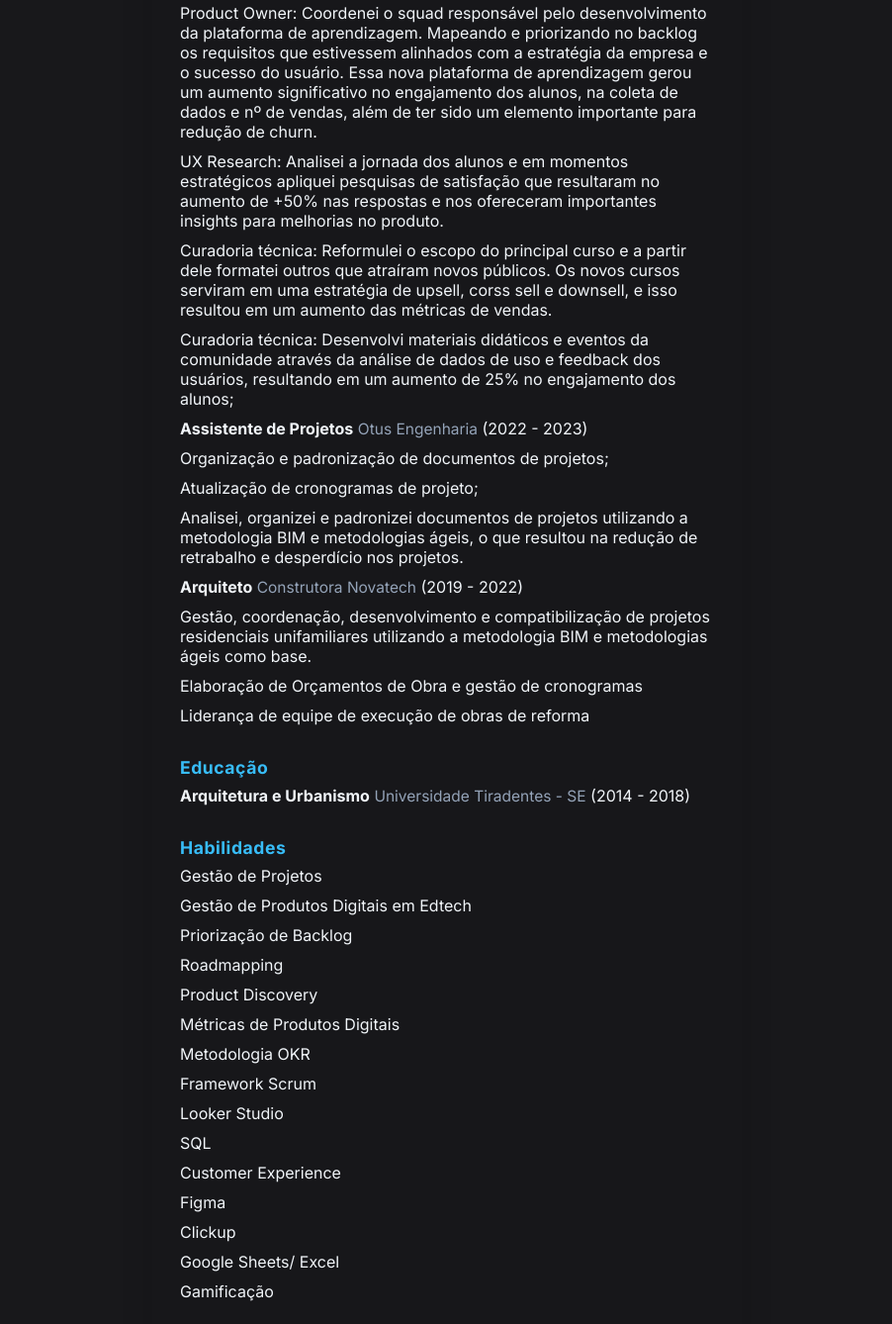
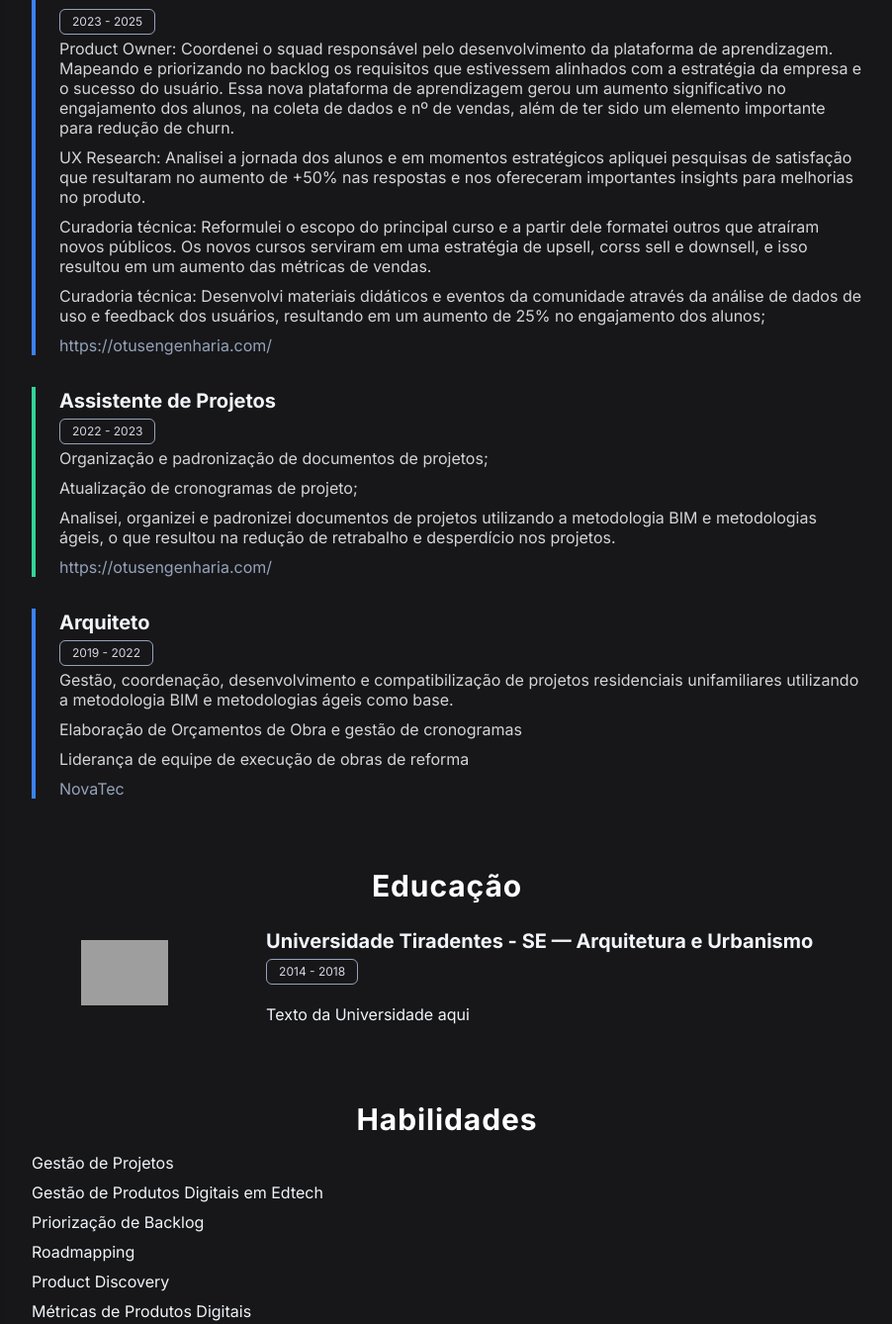
Before and after one commit to JoanesFeitosa/joanesfeitosa, a plain HTML site: page index.html in a window 1280 px wide. Shown: the part 721-2059 px from the top of the page at 99% size, without its empty margins (188-1090 px from the left). Drawn offline with nearby package versions, Linux system fonts and the light colour scheme; grey boxes are pictures that could not be loaded.

Commit message:
Commit bomba

```diff
--- a/index.html
+++ b/index.html
@@ -26,7 +26,7 @@
     }
     .container {
       background: rgba(24,24,27,0.95);
-      max-width: 540px;
+      max-width: 840px;
       width: 100%;
       margin: 32px auto;
       border-radius: 18px;
@@ -57,10 +57,20 @@
       margin: 0 0 20px 0;
     }
     .bio {
+      max-width: 80%;
       color: var(--fg);
       font-size: 1em;
-      text-align: center;
+      text-align: left;
       margin-bottom: 24px;
+      border: 1px solid var(--muted);
+      border-radius: 6px;
+      padding: 16px 28px;
+      display: flex;
+      flex-direction: column;
+      align-items: center;
+    }
+    .bio img {
+      margin-top: -70px;
     }
     .social {
       display: flex;
@@ -81,27 +91,41 @@
       margin-bottom: 22px;
     }
     .section-title {
-      font-size: 1.1em;
+      font-size: 1.875rem;
+      line-height: 2.25rem;
       font-weight: 700;
-      color: var(--accent);
-      margin-bottom: 8px;
+      color: #fff;
+      margin: 1rem 0;
       letter-spacing: 0.03em;
+      text-align: center;
     }
     ul {
       list-style: none;
       padding: 0;
       margin: 0;
     }
+    .cor-texto li {
+      color: #d5d5d5;
+    }
     li {
       margin-bottom: 10px;
       color: var(--fg);
     }
     .job-title {
-      font-weight: 700;
+      font-weight: 600;
+      font-size: 1.25rem;
+      line-height: 1.75rem;
     }
     .job-company {
-      color: var(--muted);
-      font-size: 0.97em;
+      border: 1px solid var(--muted);
+      border-radius: .375rem;
+      font-size: 0.75rem;
+      font-weight: 500;
+      line-height: 1rem;
+      color: #d7d7e3;
+      padding: .25rem .75rem;
+      margin: .25rem 0;
+      display:inline-block;
     }
     .edu-title {
       font-weight: 700;
@@ -110,8 +134,34 @@
       color: var(--muted);
       font-size: 0.97em;
     }
-    .teste {
-
+    .experience-items {
+      border-left: 4px solid rgb(59, 130, 246);
+      padding-left: 1.5rem;
+      margin: 2rem 0;
+    }
+    .links-exp {
+      color: var(--muted);
+      text-decoration: none;
+      transition: color 0.2s;
+    }
+    .links-exp:hover {
+      text-decoration: underline;
+    }
+    .border-color {
+      border-color: #34d399;
+    }
+    .education-item {
+      display: flex;
+      justify-content: space-around;
+      align-items: center;
+      margin: 1.5rem 0;
+    }
+    .img-edu {
+      width: 5.5rem;
+      height: 5.5rem;
+    }
+    img {
+      max-width: 100%;
     }
     @media (max-width: 600px) {
       .container {
@@ -126,41 +176,64 @@
 </head>
 <body>
   <div class="container">
+    <section class="bio">
       <img src="https://avatars.githubusercontent.com/u/217657326?v=4" alt="Sua foto" class="avatar">
       <h1>Joanes Feitosa</h1>
       <h2>Product Owner | Associate | Analista de Produtos | Edtech</h2>
-    <div class="bio">
+      <h2 class="section-title">Sobre mim</h2>
+      <ul class="cor-texto">
         <li>Experiente no desenvolvimento de produtos digitais e especialista em produtos educacionais, como ambiente virtual de aprendizagem, cursos, eventos presenciais, workshops e mentorias.
-      Coordenei o desenvolvimento da plataforma de aprendizagem, utilizando metodologias ágeis e envolvendo o time em todas as etapas, o que resultou em um produto que gerou um aumento significativo no engajamento, coleta de dados, vendas e redução de churn.
-      Minhas maiores qualificações são: priorização de backlog, comunicação e mediação de equipe multidisciplinar, desenvolvimento de roadmap, analise e interpretação de dados dos usuários para identificação de oportunidades de melhoria na jornada e orientação de time para tomada de decisões de produto baseadas em evidências concretas.
-      Estou focado em evoluir na área de produtos como Product Owner ou Associate Product Manager.</li><br>
-    </div>
-    <div class="social">
-      <a href="mailto:joanesfeitosa.arq@gmail.com" title="E-mail"><i class='bx bx-envelope'></i></a>
-      <a href="https://www.linkedin.com/in/joanesfeitosa" target="_blank" title="LinkedIn"><i class='bx bxl-linkedin'></i></a>
-      <a href="https://github.com/JoanesFeitosa" target="_blank" title="GitHub"><i class='bx bxl-github'></i></a>
-    </div>
+          <li>Coordenei o desenvolvimento da plataforma de aprendizagem, utilizando metodologias ágeis e envolvendo o time em todas as etapas, o que resultou em um produto que gerou um aumento significativo no engajamento, coleta de dados, vendas e redução de churn.</li>
+          <li>Minhas maiores qualificações são: priorização de backlog, comunicação e mediação de equipe multidisciplinar, desenvolvimento de roadmap, analise e interpretação de dados dos usuários para identificação de oportunidades de melhoria na jornada e orientação de time para tomada de decisões de produto baseadas em evidências concretas.</li>
+          <li>Estou focado em evoluir na área de produtos como Product Owner ou Associate Product Manager.</li>
+      </ul>
+    </section>
+
     <section>
       <div class="section-title">Experiência</div>
       <ul>
-        <li>
-          <span class="job-title">Product Owner</span> <span class="job-company">Otus Educação</span> (2023 - 2025)<br>
+        <li class="experience-items">
+          <span class="job-title">Product Owner</span>
+          <div>
+            <span class="job-company">2023 - 2025</span>
+          </div>
+          <ul class="cor-texto">
             <li>Product Owner: Coordenei o squad responsável pelo desenvolvimento da plataforma de aprendizagem. Mapeando e priorizando no backlog os requisitos que estivessem alinhados com a estratégia da empresa e o sucesso do usuário. Essa nova plataforma de aprendizagem gerou um aumento significativo no engajamento dos alunos, na coleta de dados e nº de vendas, além de ter sido um elemento importante para redução de churn.</li>
             <li>UX Research: Analisei a jornada dos alunos e em momentos estratégicos apliquei pesquisas de satisfação que resultaram no aumento de +50% nas respostas e nos ofereceram importantes insights para melhorias no produto.</li>
             <li>Curadoria técnica: Reformulei o escopo do principal curso e a partir dele formatei outros que atraíram novos públicos. Os novos cursos serviram em uma estratégia de upsell, corss sell e downsell, e isso resultou em um aumento das métricas de vendas.</li>
             <li>Curadoria técnica: Desenvolvi materiais didáticos e eventos da comunidade através da análise de dados de uso e feedback dos usuários, resultando em um aumento de 25% no engajamento dos alunos;</li>
+          </ul>
+          <div>
+            <a class="links-exp" href="https://otusengenharia.com/">https://otusengenharia.com/</a>
+          </div>
         </li>
-        <li>
-          <span class="job-title">Assistente de Projetos</span> <span class="job-company">Otus Engenharia</span> (2022 - 2023)<br>
+        <li class="experience-items border-color">
+          <span class="job-title">Assistente de Projetos</span>
+          <div>
+            <span class="job-company">2022 - 2023</span>
+          </div>
+          <ul class="cor-texto">
             <li>Organização e padronização de documentos de projetos;</li>
             <li>Atualização de cronogramas de projeto;</li>
             <li>Analisei, organizei e padronizei documentos de projetos utilizando a metodologia BIM e metodologias ágeis, o que resultou na redução de retrabalho e desperdício nos projetos.</li>
+          </ul>
+          <div>
+            <a class="links-exp" href="https://otusengenharia.com/">https://otusengenharia.com/</a>
+          </div>
         </li>
-        <li>
-          <span class="job-title">Arquiteto</span> <span class="job-company">Construtora Novatech</span> (2019 - 2022)<br>
+        <li class="experience-items">
+          <span class="job-title">Arquiteto</span>
+          <div>
+            <span class="job-company">2019 - 2022</span>
+          </div>
+          <ul class="cor-texto">
             <li>Gestão, coordenação, desenvolvimento e compatibilização de projetos residenciais unifamiliares utilizando a metodologia BIM e metodologias ágeis como base.</li>
             <li>Elaboração de Orçamentos de Obra e gestão de cronogramas</li>
             <li>Liderança de equipe de execução de obras de reforma</li>
+          </ul>
+          <div>
+            <span class="links-exp">NovaTec</span>
+          </div>
         </li>
       </ul>
     </section>
@@ -168,7 +241,20 @@
       <div class="section-title">Educação</div>
       <ul>
         <li>
-          <span class="edu-title">Arquitetura e Urbanismo</span> <span class="edu-institution">Universidade Tiradentes - SE</span> (2014 - 2018)
+          <div class="education-item">
+            <div class="img-edu">
+              <img src="https://images.seeklogo.com/logo-png/21/2/universidade-tiradentes-logo-png_seeklogo-213594.png">
+            </div>
+            <div>
+              <span class="job-title">Universidade Tiradentes - SE — Arquitetura e Urbanismo</span>
+              <div>
+                <span class="job-company">2014 - 2018</span>
+              </div>
+              <p class="cor-texto">
+                Texto da Universidade aqui
+              </p>
+            </div>
+          </div>
         </li>
       </ul>
     </section>
@@ -192,6 +278,16 @@
         <li>Gamificação</li>
       </ul>
     </section>
+    <footer>
+      <div class="footer-content">
+        <div class="social">
+          <a href="mailto:joanesfeitosa.arq@gmail.com?subject=Contato%20sobre%20o%20currículo&body=Olá%2C%20Joanes.%20Tudo%20bem%3F%20Vi%20seu%20currículo%20e%20gostei%20muito%20do%20seu%20perfil.%20Estou%20entrando%20em%20contato%20para%20marcar%20uma%20conversa." title="E-mail"><i class='bx bx-envelope'></i></a>
+          <a href="https://www.linkedin.com/in/joanesfeitosa" target="_blank" title="LinkedIn"><i class='bx bxl-linkedin'></i></a>
+          <a href="https://github.com/JoanesFeitosa" target="_blank" title="GitHub"><i class='bx bxl-github'></i></a>
+          <a href="https://wa.me/557999206957?text=Olá%2C%20Joanes.%20Tudo%20bem%3F%20Vi%20seu%20currículo%20e%20gostei%20muito%20do%20seu%20perfil.%20Estou%20entrando%20em%20contato%20para%20marcar%20uma%20conversa." target="_blank" title="WhatsApp"><i class='bx bxl-whatsapp'></i></a>
+        </div>
+      </div>
+    </footer>
   </div>
 </body>
 </html>
```
Lines whose indentation alone changed are shown as unchanged.
